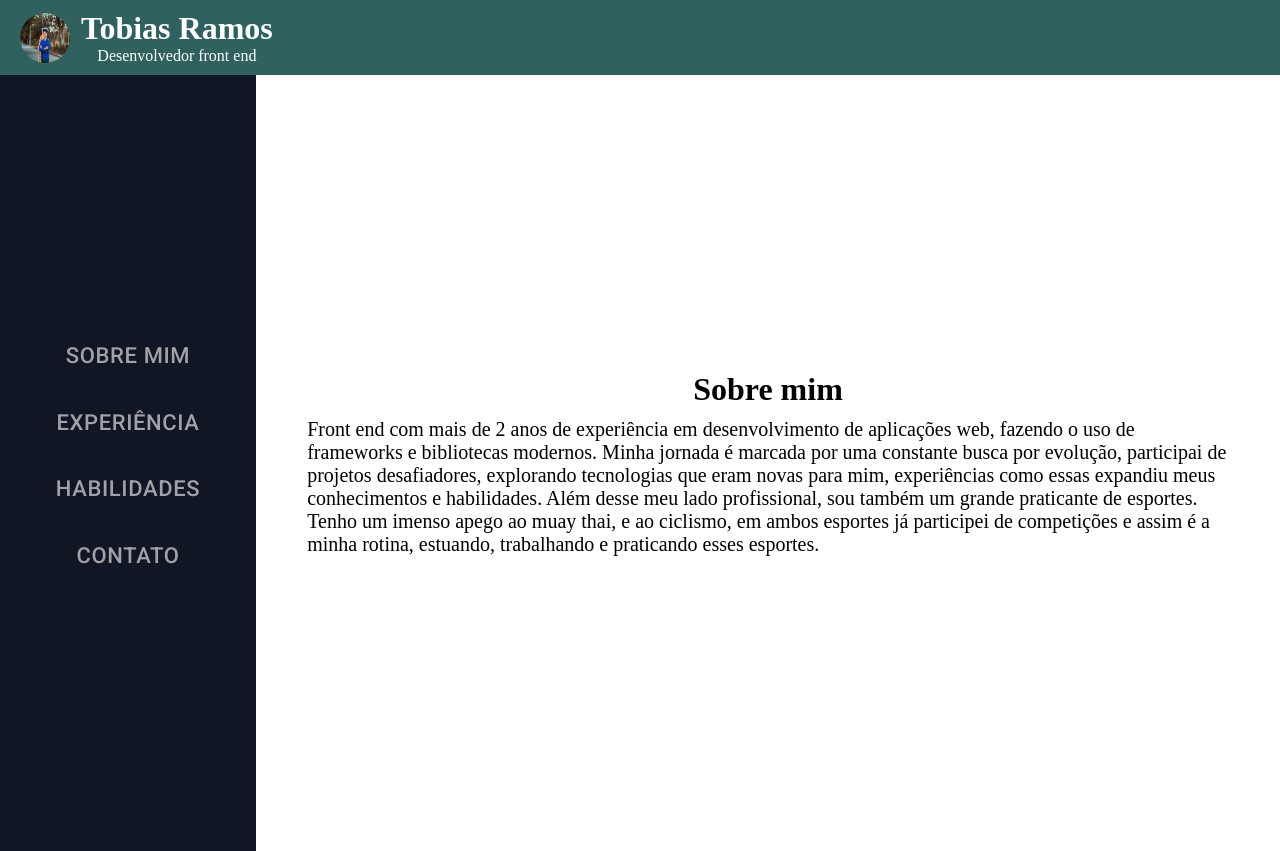
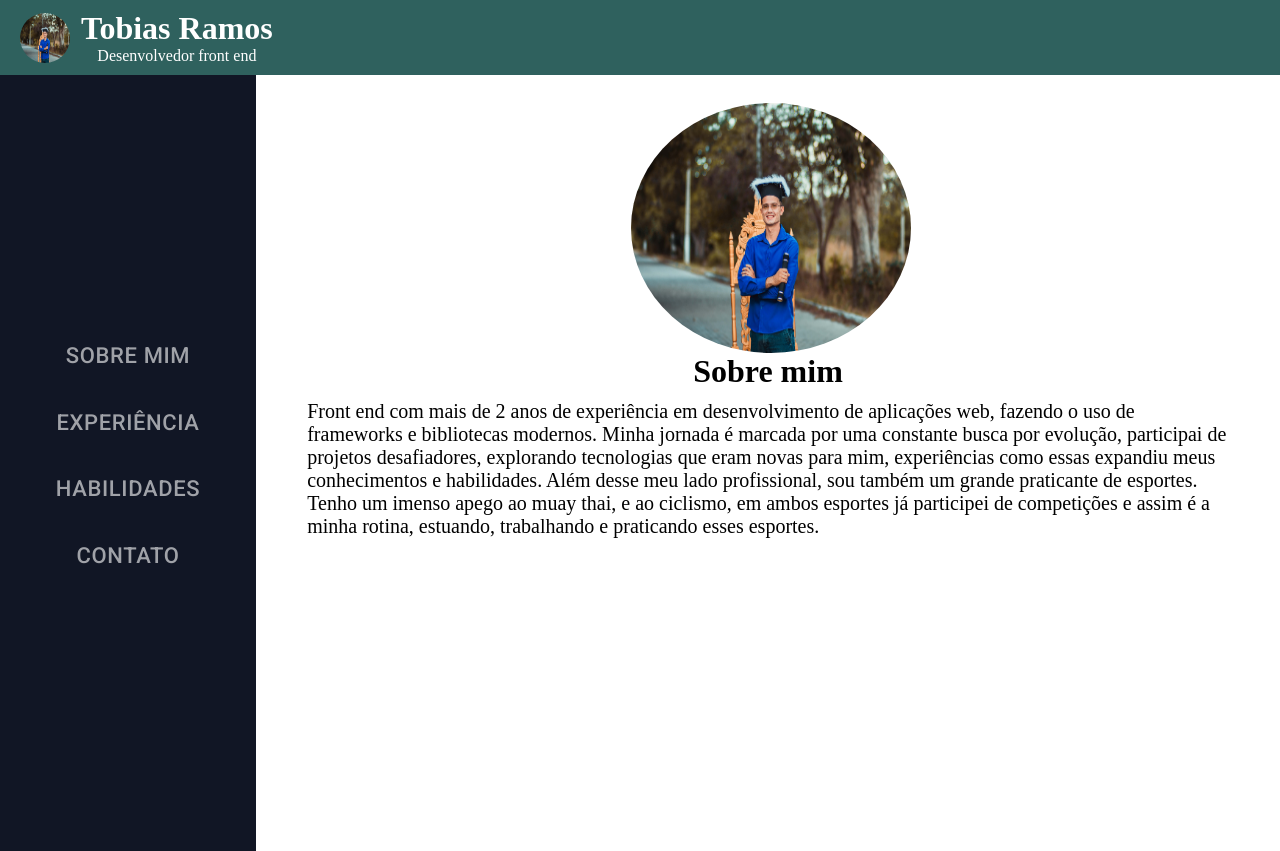
Before and after one commit to tobiasramos/my-portfolio, a React (Vite) app: page / in a window 1280 px wide. Built offline with nearby package versions, Linux system fonts and the light colour scheme.

Commit message:
Adicionando uma foto no sobre mim

```diff
--- a/src/components/about-me/about-me.jsx
+++ b/src/components/about-me/about-me.jsx
@@ -4,6 +4,7 @@ import '@fontsource/roboto/500.css';
 const AboutMe = () => {
   return (
     <div className={styles.container}>
+      <img src="./img/profile.jpg" alt="Logo do perfil" />
       <h1>Sobre mim</h1>
       <p className={styles.summary}>
         Front end com mais de 2 anos de experiência em desenvolvimento de
--- a/src/components/about-me/about-me.module.css
+++ b/src/components/about-me/about-me.module.css
@@ -2,11 +2,16 @@
     display: flex;
     flex-direction: column;
     align-items: center;
-    justify-content: center;
     font-family: 'Roboto, sans-serif';
+    height: 90vh;
 }
 
-.summary{
+.container img {
+    width: 280px;
+    height: 250px;
+}
+
+.summary {
     width: 90%;
     font-size: 20px;
     font-weight: 400;
```
